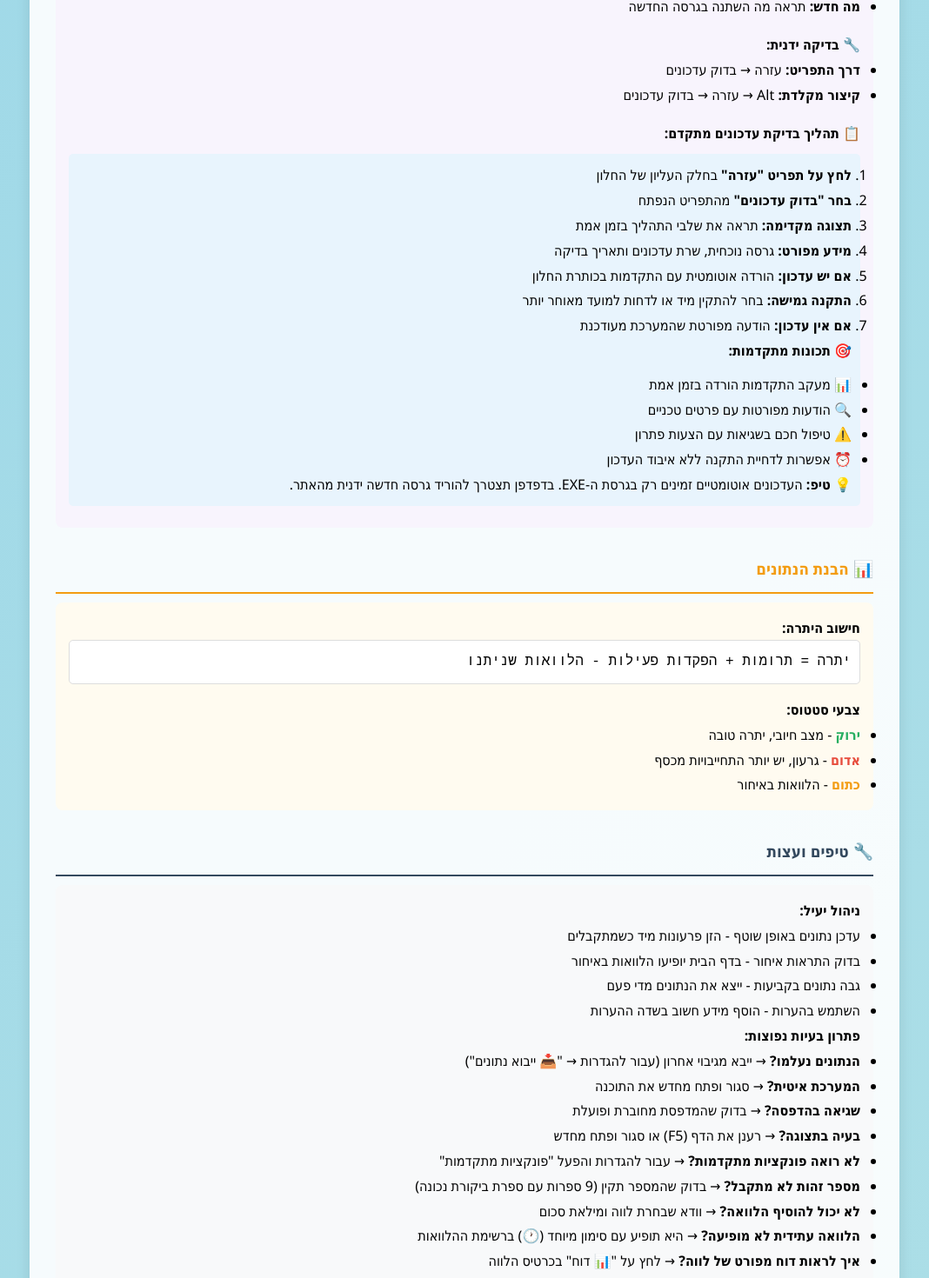
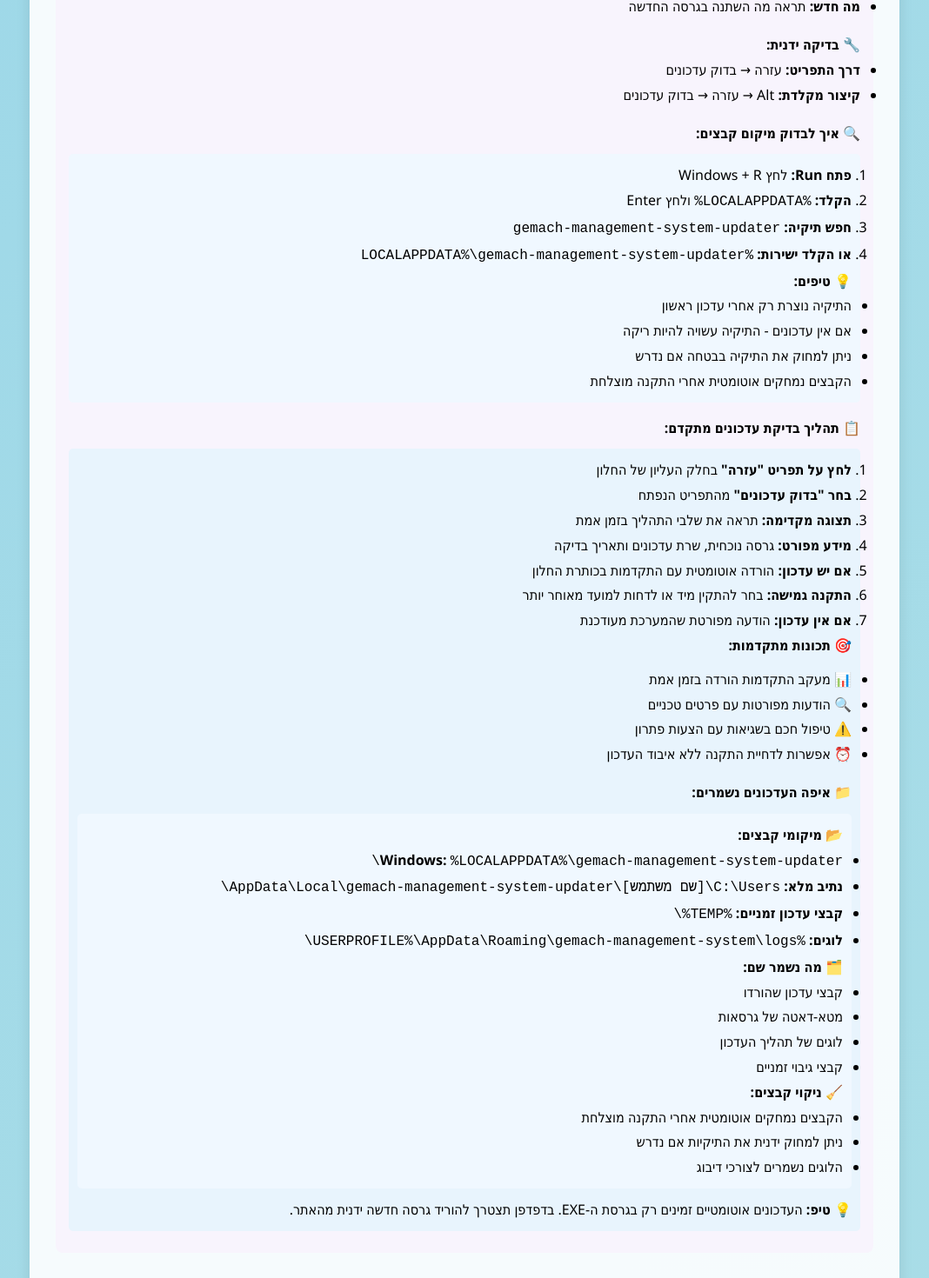
Before and after one commit to sh5616107/gemach-management-system, a React (Vite) app: page /#/help in a window 1280 px wide. Shown: the part 6480-7950 px from the top of the page at 87% size, without its empty margins (106-1174 px from the left). Built offline with nearby package versions, Linux system fonts and the light colour scheme.

Commit message:
הוספת מידע על מיקום קבצי עדכון ותפריט להצגתם

```diff
--- a/src/pages/HelpPage.tsx
+++ b/src/pages/HelpPage.tsx
@@ -370,6 +370,24 @@ function HelpPage() {
                                     <li><strong>קיצור מקלדת:</strong> Alt → עזרה → בדוק עדכונים</li>
                                 </ul>
 
+                                <h4 style={{ marginTop: '15px' }}>🔍 איך לבדוק מיקום קבצים:</h4>
+                                <div style={{ background: '#f0f8ff', padding: '10px', borderRadius: '5px', margin: '10px 0' }}>
+                                    <ol>
+                                        <li><strong>פתח Run:</strong> לחץ Windows + R</li>
+                                        <li><strong>הקלד:</strong> <code>%LOCALAPPDATA%</code> ולחץ Enter</li>
+                                        <li><strong>חפש תיקיה:</strong> <code>gemach-management-system-updater</code></li>
+                                        <li><strong>או הקלד ישירות:</strong> <code>%LOCALAPPDATA%\gemach-management-system-updater</code></li>
+                                    </ol>
+
+                                    <p><strong>💡 טיפים:</strong></p>
+                                    <ul>
+                                        <li>התיקיה נוצרת רק אחרי עדכון ראשון</li>
+                                        <li>אם אין עדכונים - התיקיה עשויה להיות ריקה</li>
+                                        <li>ניתן למחוק את התיקיה בבטחה אם נדרש</li>
+                                        <li>הקבצים נמחקים אוטומטית אחרי התקנה מוצלחת</li>
+                                    </ul>
+                                </div>
+
                                 <h4 style={{ marginTop: '15px' }}>📋 תהליך בדיקת עדכונים מתקדם:</h4>
                                 <div style={{ background: '#e8f4fd', padding: '10px', borderRadius: '5px', margin: '10px 0' }}>
                                     <ol>
@@ -389,6 +407,32 @@ function HelpPage() {
                                         <li>⚠️ טיפול חכם בשגיאות עם הצעות פתרון</li>
                                         <li>⏰ אפשרות לדחיית התקנה ללא איבוד העדכון</li>
                                     </ul>
+
+                                    <h4 style={{ marginTop: '15px' }}>📁 איפה העדכונים נשמרים:</h4>
+                                    <div style={{ background: '#f0f8ff', padding: '10px', borderRadius: '5px', margin: '10px 0' }}>
+                                        <p><strong>📂 מיקומי קבצים:</strong></p>
+                                        <ul>
+                                            <li><strong>Windows:</strong> <code>%LOCALAPPDATA%\gemach-management-system-updater\</code></li>
+                                            <li><strong>נתיב מלא:</strong> <code>C:\Users\[שם משתמש]\AppData\Local\gemach-management-system-updater\</code></li>
+                                            <li><strong>קבצי עדכון זמניים:</strong> <code>%TEMP%\</code></li>
+                                            <li><strong>לוגים:</strong> <code>%USERPROFILE%\AppData\Roaming\gemach-management-system\logs\</code></li>
+                                        </ul>
+
+                                        <p><strong>🗂️ מה נשמר שם:</strong></p>
+                                        <ul>
+                                            <li>קבצי עדכון שהורדו</li>
+                                            <li>מטא-דאטה של גרסאות</li>
+                                            <li>לוגים של תהליך העדכון</li>
+                                            <li>קבצי גיבוי זמניים</li>
+                                        </ul>
+
+                                        <p><strong>🧹 ניקוי קבצים:</strong></p>
+                                        <ul>
+                                            <li>הקבצים נמחקים אוטומטית אחרי התקנה מוצלחת</li>
+                                            <li>ניתן למחוק ידנית את התיקיות אם נדרש</li>
+                                            <li>הלוגים נשמרים לצורכי דיבוג</li>
+                                        </ul>
+                                    </div>
 
                                     <p><strong>💡 טיפ:</strong> העדכונים אוטומטיים זמינים רק בגרסת ה-EXE. בדפדפן תצטרך להוריד גרסה חדשה ידנית מהאתר.</p>
                                 </div>
```
Also changed, not shown: electron.js (+36 -1 lines).
